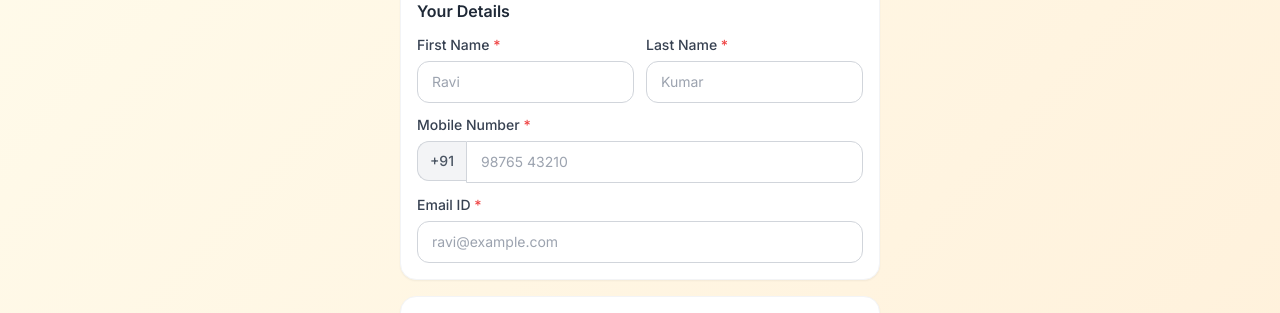
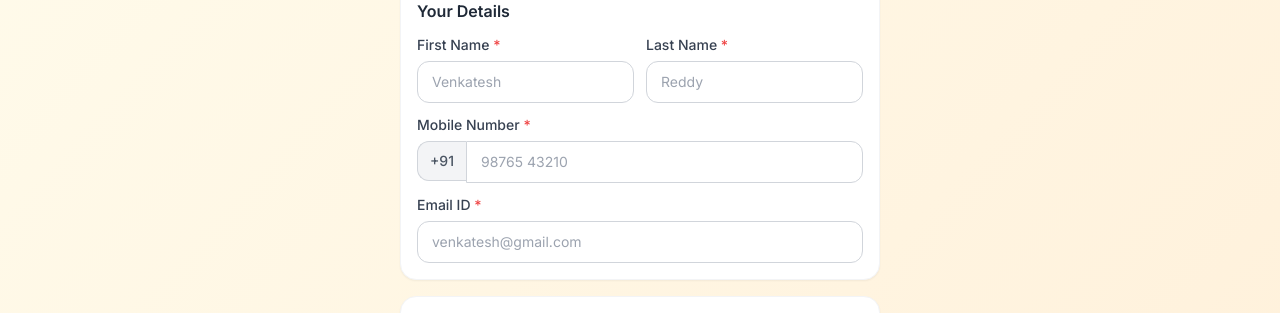
Before and after one commit to sowmyawc-eng/mango-tourism-booking, a React (Vite) app: page /book in a window 1280 px wide. Shown: the part 194-507 px from the top of the page. Built offline with nearby package versions, Linux system fonts and the light colour scheme; no server answers; the database is empty.

Commit message:
Update placeholder names to Indian names, fix copyright year

```diff
--- a/src/components/auth/LoginPage.jsx
+++ b/src/components/auth/LoginPage.jsx
@@ -55,7 +55,7 @@ export default function LoginPage() {
             <label className="label">Username</label>
             <input
               className="input-field"
-              placeholder="e.g. sowmyawc"
+              placeholder="e.g. rajeshkumar"
               autoCapitalize="none"
               autoCorrect="off"
               {...register('username', { required: 'Username is required' })}
@@ -94,7 +94,7 @@ export default function LoginPage() {
         </form>
       </div>
 
-      <p className="mt-6 text-xs text-gray-400">© 2024 Hanu Reddy Mango Tourism · hrmt.store</p>
+      <p className="mt-6 text-xs text-gray-400">© 2026 Hanu Reddy Mango Tourism · hrmt.store</p>
     </div>
   )
 }
--- a/src/components/public/PublicBookingForm.jsx
+++ b/src/components/public/PublicBookingForm.jsx
@@ -181,14 +181,14 @@ export default function PublicBookingForm() {
             <div className="grid grid-cols-2 gap-3">
               <div>
                 <label className="label">First Name <span className="text-red-500">*</span></label>
-                <input className="input-field" placeholder="Ravi"
+                <input className="input-field" placeholder="Venkatesh"
                   autoComplete="given-name"
                   {...register('firstname', { required: 'Required' })} />
                 {errors.firstname && <p className="text-red-500 text-xs mt-1">{errors.firstname.message}</p>}
               </div>
               <div>
                 <label className="label">Last Name <span className="text-red-500">*</span></label>
-                <input className="input-field" placeholder="Kumar"
+                <input className="input-field" placeholder="Reddy"
                   autoComplete="family-name"
                   {...register('lastname', { required: 'Required' })} />
                 {errors.lastname && <p className="text-red-500 text-xs mt-1">{errors.lastname.message}</p>}
@@ -219,7 +219,7 @@ export default function PublicBookingForm() {
               <label className="label">Email ID <span className="text-red-500">*</span></label>
               <input
                 className="input-field" type="email" inputMode="email"
-                placeholder="ravi@example.com" autoComplete="email"
+                placeholder="venkatesh@gmail.com" autoComplete="email"
                 {...register('email', {
                   required: 'Required',
                   pattern: { value: /^[^\s@]+@[^\s@]+\.[^\s@]{2,}$/, message: 'Enter a valid email address' },
--- a/src/components/users/UserManagement.jsx
+++ b/src/components/users/UserManagement.jsx
@@ -187,7 +187,7 @@ export default function UserManagement() {
             <form onSubmit={handleSubmit(onSubmit)} className="space-y-3">
               <div>
                 <label className="label">Full Name <span className="text-red-500">*</span></label>
-                <input className="input-field" placeholder="Sowmya Reddy"
+                <input className="input-field" placeholder="Priya Lakshmi"
                   {...register('name', R)} />
                 {errors.name && <p className="text-red-500 text-xs mt-1">{errors.name.message}</p>}
               </div>
@@ -197,7 +197,7 @@ export default function UserManagement() {
                   <div>
                     <label className="label">Username <span className="text-red-500">*</span></label>
                     <div className="flex items-center gap-2">
-                      <input className="input-field" placeholder="sowmyawc"
+                      <input className="input-field" placeholder="priyalakshmi"
                         autoCapitalize="none" autoCorrect="off"
                         {...register('username', {
                           required: 'Required',
```
